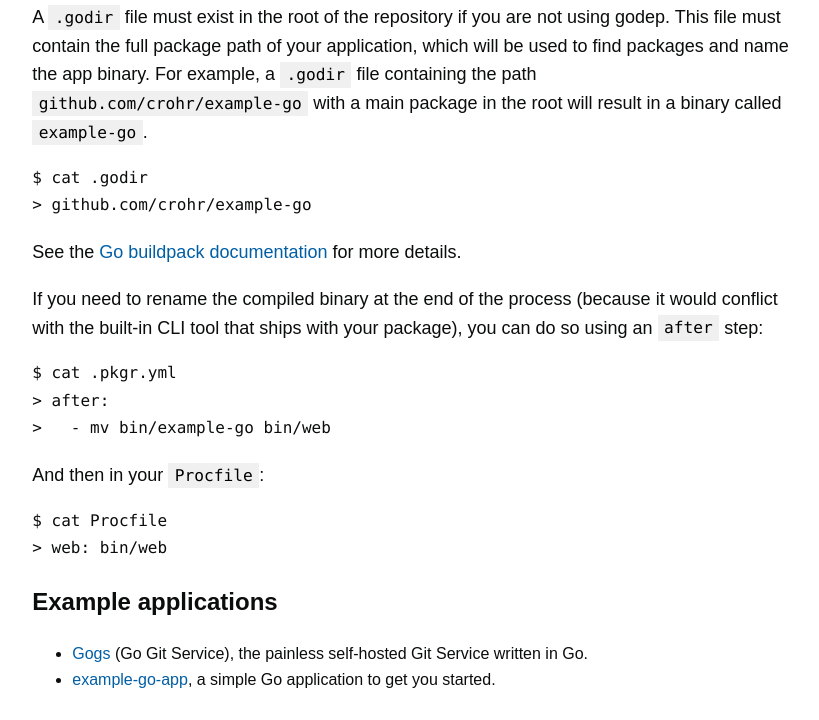
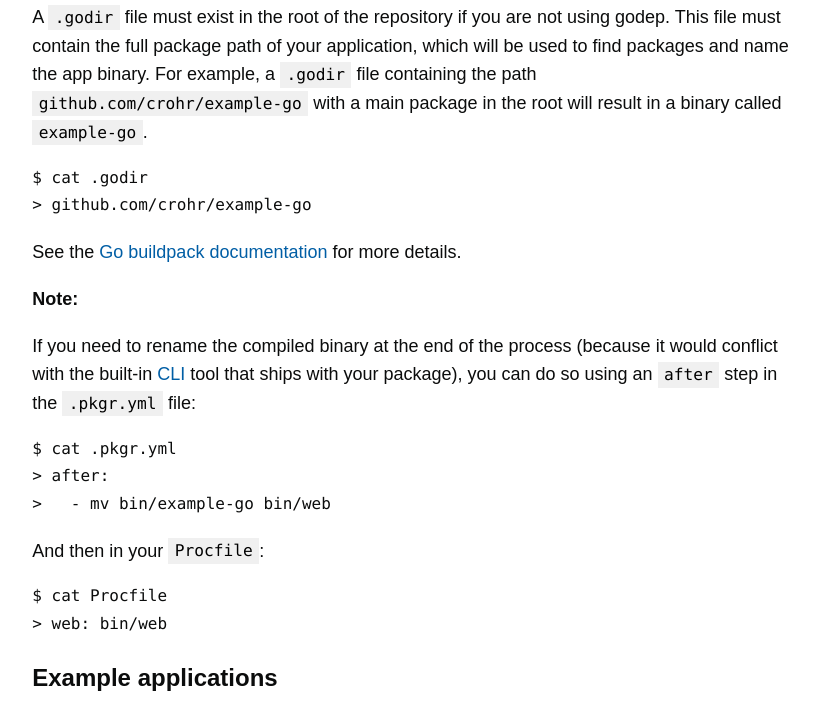
Before and after one commit to pkgr/pkgr.github.io, a Jekyll site: the page built from _articles/golang.md, in a window 1280 px wide and 900 px high, scrolled down 699 px, cut to the strip 0-720 px from the top of the window. Shown: the whole strip, without its empty margins (370-1189 px from the left). Built offline with Jekyll 4.4.1, drawn with Linux system fonts in a browser that asks for light colours; Markdown is read by kramdown in place of the engine named in the settings.

Commit message:
Add link to CLI

````diff
--- a/_articles/golang.md
+++ b/_articles/golang.md
@@ -30,7 +30,9 @@ $ cat .godir
 
 See the [Go buildpack documentation](https://github.com/kr/heroku-buildpack-go) for more details.
 
-If you need to rename the compiled binary at the end of the process (because it would conflict with the built-in CLI tool that ships with your package), you can do so using an `after` step:
+**Note:**
+
+If you need to rename the compiled binary at the end of the process (because it would conflict with the built-in [CLI][cli] tool that ships with your package), you can do so using an `after` step in the `.pkgr.yml` file:
 
 ``` command-line
 $ cat .pkgr.yml
````
Also changed, not shown: other parts of _articles/golang.md (+2 -0 lines).
